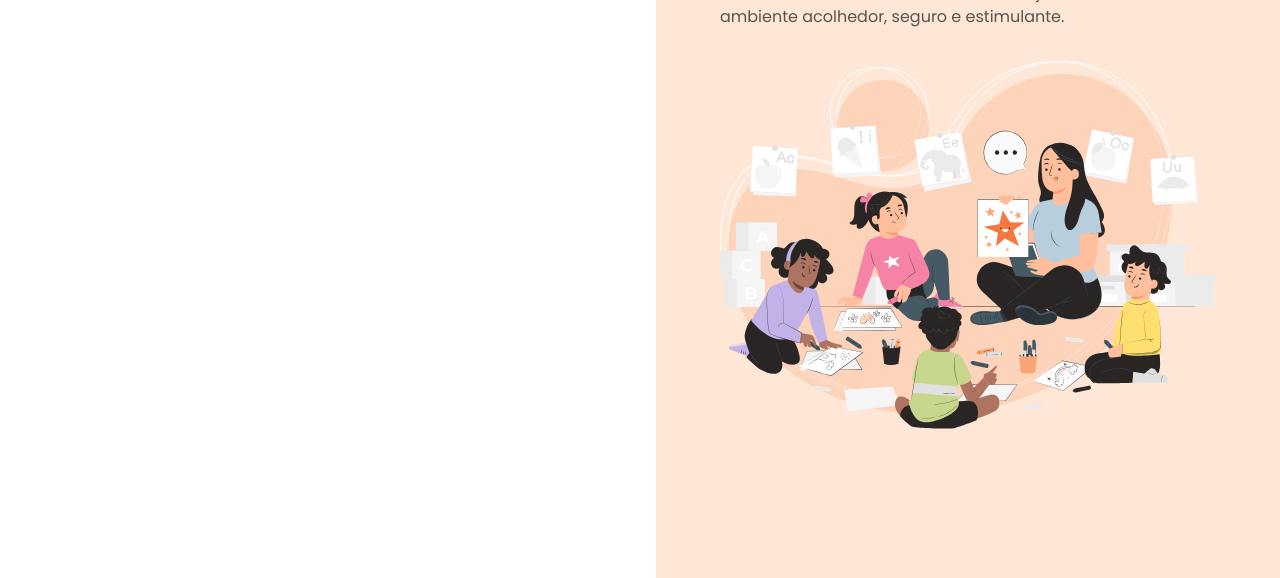
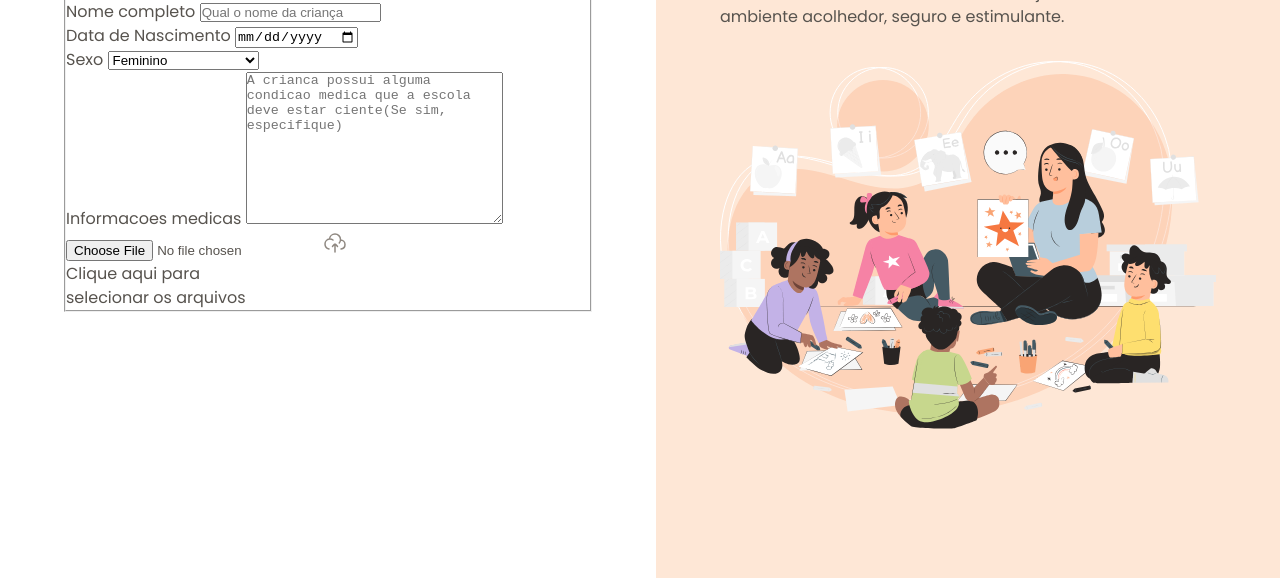
Before and after one commit to ViniciusSimonetti/Formulario-de-Matricula, a plain HTML site: page index.html in a window 1280 px wide. Shown: the part 222-800 px from the top of the page. Drawn offline with Linux system fonts and the light colour scheme.

Commit message:
Iniciando o formulario

```diff
--- a/index.html
+++ b/index.html
@@ -13,6 +13,7 @@
     <link rel="stylesheet" href="styles/index.css">
 </head>
 <body>
+    <!-- Lado esquerdo do site (Formulario da matricula de matricula)-->
     <div id="app">
         <main>
             <div class="main-container">
@@ -23,10 +24,59 @@
 
                 <h1>Formulario de Matricula</h1>
                 <p>Preencha os dados abaixo para matricular seu filho na escola de educação infantil Estrelas do Amanhã.</p>
+
+                <form  method="post"  enctype="multipart/form-data">
+                    <fieldset class="child-info">
+                        <legend>Informações da criança</legend>
+
+                        <div class="input-wrapper">
+                            <label
+                            for="fullname">Nome completo</label>
+                            <input
+                            name="fullname"
+                            id="fullname"
+                            type="text"
+                            placeholder="Qual o nome da criança">
+                        </div>
+
+                        <div class="input-wrapper">
+                            <label for="birth">Data de Nascimento</label>
+                            <input type="date" id="birth" lang="pt-BR">
+                        </div>
+
+                        <div class="select-wrapper">
+                            <label for="gender">Sexo</label>
+                            <select name="gender" id="gender">
+                                <option value="female">Feminino</option>
+                                 <option value="male">Masculino</option>
+                                  <option value="NA">Prefiro não responder</option>
+                            </select>
+                        </div>
+
+                        <div class="textarea-wrapper">
+                            <label for="medical-info">Informacoes medicas</label>
+                            <textarea name="medical-info" id="medical-info"
+                            cols="30" rows="10"
+                            placeholder="A crianca possui alguma condicao medica que a escola deve estar ciente(Se sim, especifique)"
+                            ></textarea>
+                        </div>
+
+                        <div class="droparea-wrapper">
+                            <input type="file" id="birth-file" name="birth-file">
+                            <img src="assets/icons/cloud-upload.svg" alt="">
+                            <p>
+                                Clique aqui para <br>
+                                selecionar os arquivos
+                            </p>
+                        </div>
+
+                    </fieldset>
+                </form>
             </div>
         </main>
 
         <aside>
+            <!-- lado direito (Apresentacao da Escola) -->
             <div class="aside-container">
                 <header>
                     <img src="assets/logo.svg" alt="Logo Estrelas do amanha">
```
